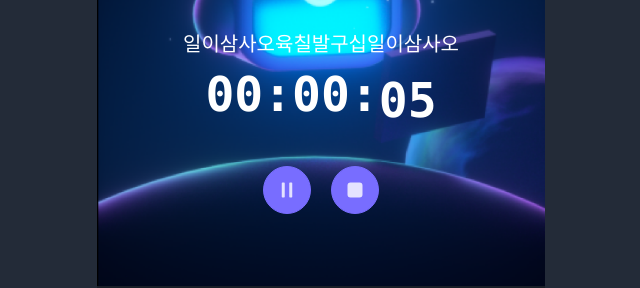
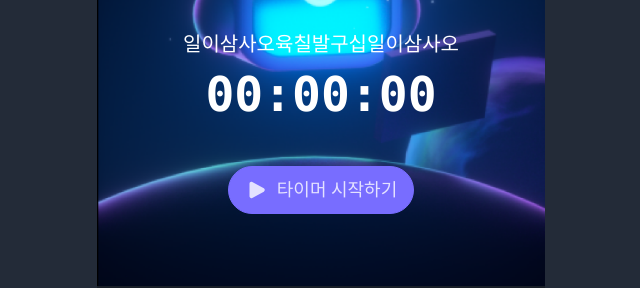
Before and after one commit to Nexters/time2do-FE, a React (Vite) app: page / in a window 1280 px wide. Shown: the part 194-482 px from the top of the page, without its empty margins (319-959 px from the left). Built offline with nearby package versions, Linux system fonts and the light colour scheme.

Commit message:
feat: 홈 타이머 디자인 변경

```diff
--- a/src/components/CountUpHeader.tsx
+++ b/src/components/CountUpHeader.tsx
@@ -1,5 +1,5 @@
 import { useStopwatch } from 'react-timer-hook'
-import { useEffect } from 'react'
+import { useEffect, useState } from 'react'
 
 interface Props {}
 
@@ -7,7 +7,72 @@ const now = new Date()
 now.setSeconds(now.getSeconds() + 100)
 
 export const CountUpHeader = ({}: Props) => {
-  const { seconds, minutes, hours, days, isRunning, start, pause, reset } = useStopwatch({ autoStart: true })
+  const { seconds, minutes, hours, isRunning, start, pause, reset } = useStopwatch({ autoStart: false })
+  const [hasStarted, setHasStarted] = useState(false)
+
+  const startTimer = () => {
+    setHasStarted(true)
+    start()
+  }
+
+  const resetTimer = () => {
+    setHasStarted(false)
+    reset(undefined, false)
+  }
+
+  const renderTimer = () => {
+    if (!hasStarted)
+      return (
+        <button onClick={startTimer} className="btn-primary btn gap-2 rounded-full text-lg">
+          <svg xmlns="http://www.w3.org/2000/svg" viewBox="0 0 24 24" fill="currentColor" className="h-6 w-6">
+            <path
+              fillRule="evenodd"
+              d="M4.5 5.653c0-1.426 1.529-2.33 2.779-1.643l11.54 6.348c1.295.712 1.295 2.573 0 3.285L7.28 19.991c-1.25.687-2.779-.217-2.779-1.643V5.653z"
+              clipRule="evenodd"
+            />
+          </svg>
+          타이머 시작하기
+        </button>
+      )
+
+    return (
+      <div className="flex items-center justify-center gap-3">
+        {isRunning ? (
+          <button onClick={() => pause()} className="btn-primary btn rounded-full text-lg">
+            <svg xmlns="http://www.w3.org/2000/svg" viewBox="0 0 24 24" fill="currentColor" className="h-6 w-6">
+              <path
+                fillRule="evenodd"
+                d="M6.75 5.25a.75.75 0 01.75-.75H9a.75.75 0 01.75.75v13.5a.75.75 0 01-.75.75H7.5a.75.75 0 01-.75-.75V5.25zm7.5 0A.75.75 0 0115 4.5h1.5a.75.75 0 01.75.75v13.5a.75.75 0 01-.75.75H15a.75.75 0 01-.75-.75V5.25z"
+                clipRule="evenodd"
+              />
+            </svg>
+            멈추기
+          </button>
+        ) : (
+          <button onClick={startTimer} className="btn-primary btn gap-2 rounded-full text-lg">
+            <svg xmlns="http://www.w3.org/2000/svg" viewBox="0 0 24 24" fill="currentColor" className="h-6 w-6">
+              <path
+                fillRule="evenodd"
+                d="M4.5 5.653c0-1.426 1.529-2.33 2.779-1.643l11.54 6.348c1.295.712 1.295 2.573 0 3.285L7.28 19.991c-1.25.687-2.779-.217-2.779-1.643V5.653z"
+                clipRule="evenodd"
+              />
+            </svg>
+            시작하기
+          </button>
+        )}
+
+        <button onClick={resetTimer} className="btn-circle btn border-none bg-grey-900">
+          <svg xmlns="http://www.w3.org/2000/svg" viewBox="0 0 24 24" fill="white" className="h-6 w-6">
+            <path
+              fillRule="evenodd"
+              d="M4.5 7.5a3 3 0 013-3h9a3 3 0 013 3v9a3 3 0 01-3 3h-9a3 3 0 01-3-3v-9z"
+              clipRule="evenodd"
+            />
+          </svg>
+        </button>
+      </div>
+    )
+  }
 
   return (
     <div className="grid h-full w-full items-end justify-center bg-[url('/img/character.png')] bg-cover bg-center text-white">
@@ -22,40 +87,7 @@ export const CountUpHeader = ({}: Props) => {
             </span>
           </div>
         </div>
-        <div>
-          {isRunning ? (
-            <div className="flex items-center justify-center">
-              <button onClick={() => pause()} className="btn-primary btn-circle btn mr-5">
-                <svg xmlns="http://www.w3.org/2000/svg" viewBox="0 0 24 24" fill="currentColor" className="h-6 w-6">
-                  <path
-                    fillRule="evenodd"
-                    d="M6.75 5.25a.75.75 0 01.75-.75H9a.75.75 0 01.75.75v13.5a.75.75 0 01-.75.75H7.5a.75.75 0 01-.75-.75V5.25zm7.5 0A.75.75 0 0115 4.5h1.5a.75.75 0 01.75.75v13.5a.75.75 0 01-.75.75H15a.75.75 0 01-.75-.75V5.25z"
-                    clipRule="evenodd"
-                  />
-                </svg>
-              </button>
-              <button onClick={() => reset(undefined, false)} className="btn-primary btn-circle btn">
-                <svg xmlns="http://www.w3.org/2000/svg" viewBox="0 0 24 24" fill="currentColor" className="h-6 w-6">
-                  <path
-                    fillRule="evenodd"
-                    d="M4.5 7.5a3 3 0 013-3h9a3 3 0 013 3v9a3 3 0 01-3 3h-9a3 3 0 01-3-3v-9z"
-                    clipRule="evenodd"
-                  />
-                </svg>
-              </button>
-            </div>
-          ) : (
-            <button onClick={() => start()} className="btn-primary btn-circle btn">
-              <svg xmlns="http://www.w3.org/2000/svg" viewBox="0 0 24 24" fill="currentColor" className="h-6 w-6">
-                <path
-                  fillRule="evenodd"
-                  d="M4.5 5.653c0-1.426 1.529-2.33 2.779-1.643l11.54 6.348c1.295.712 1.295 2.573 0 3.285L7.28 19.991c-1.25.687-2.779-.217-2.779-1.643V5.653z"
-                  clipRule="evenodd"
-                />
-              </svg>
-            </button>
-          )}
-        </div>
+        <div>{renderTimer()}</div>
       </div>
     </div>
   )
```
